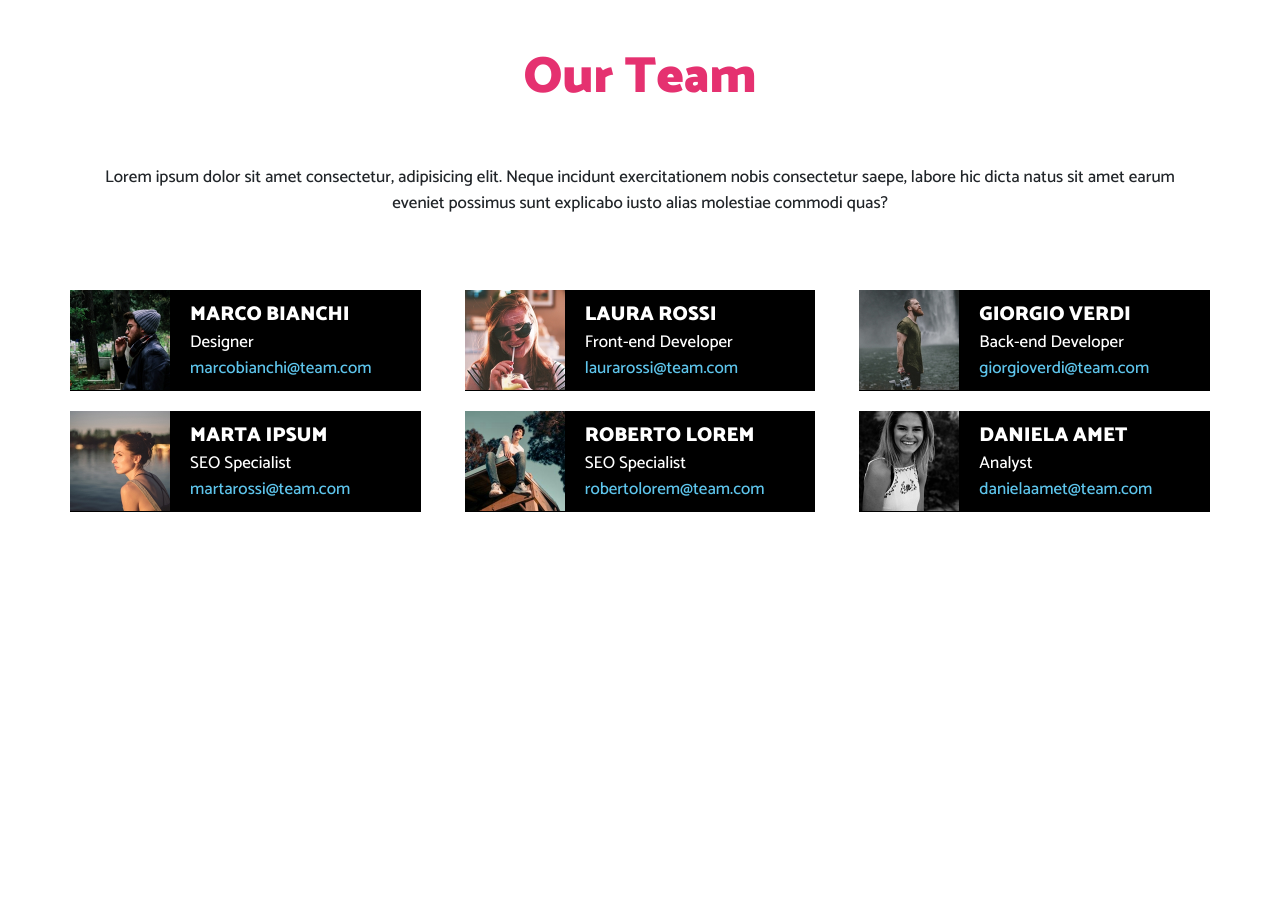
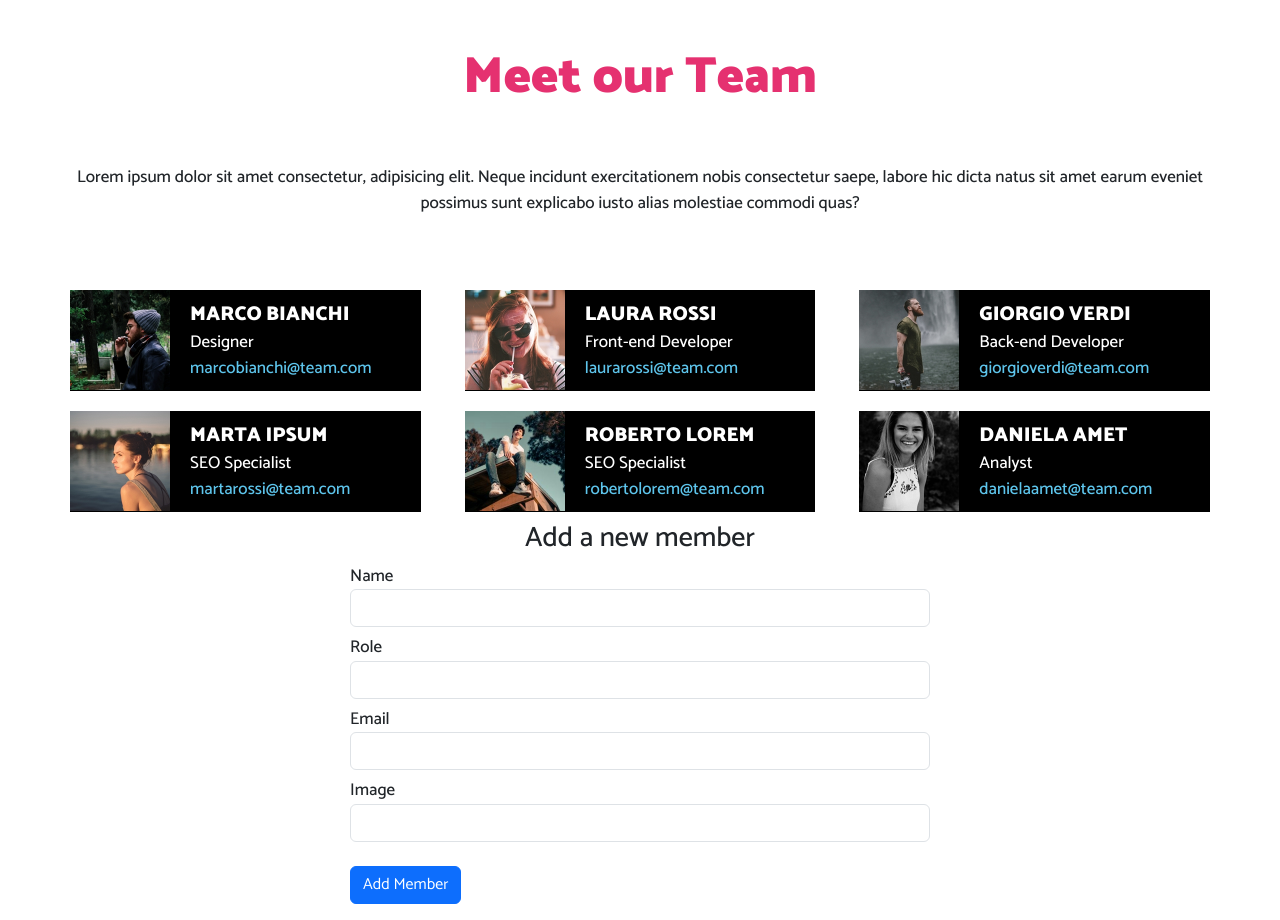
Before and after one commit to HaojieZhang123/js-our-team, a plain HTML site: page index.html in a window 1280 px wide. Before the commit the page ends 800 px from the top, so only its background shows below. Drawn offline with nearby package versions, Linux system fonts and the light colour scheme.

Commit message:
[UPD] Bonus, form added

```diff
--- a/css/style.css
+++ b/css/style.css
@@ -41,3 +41,7 @@ h1{
     text-decoration: none;
     color: #5EC5EC;
 }
+form{
+    width: 50%;
+    margin: 0 auto;
+}
--- a/index.html
+++ b/index.html
@@ -13,10 +13,10 @@
 <body>
 
     <!-- title section -->
-    <div class="container">
+    <div class="container-fluid">
         <div class="row">
             <div class="col-12 text-center py-5">
-                <h1 class="pb-5">Our Team</h1>
+                <h1 class="pb-5">Meet our Team</h1>
                 <p>Lorem ipsum dolor sit amet consectetur, adipisicing elit. Neque incidunt exercitationem nobis consectetur saepe, labore hic dicta natus sit amet earum eveniet possimus sunt explicabo iusto alias molestiae commodi quas?</p>
             </div>
         </div>
@@ -41,6 +41,41 @@
         </div>
     </div>
 
+    <!-- form section -->
+     <div class="container-fluid">
+        <div class="row">
+            <div class="col-12">
+
+                <h3 class="text-center">Add a new member</h3>
+
+                <form action="#" id="member-form" >
+
+                    <div class="my-2">
+                        <label class="label-control" for="name">Name</label>
+                        <input class="form-control" type="text" name="name" id="name">
+                    </div>
+
+                    <div class="my-2">
+                        <label class="label-control" for="role">Role</label>
+                        <input class="form-control" type="text" name="role" id="role">
+                    </div>
+
+                    <div class="my-2">
+                        <label class="label-control" for="email">Email</label>
+                        <input class="form-control" type="email" name="email" id="email">
+                    </div>
+
+                    <div class="my-2">
+                        <label class="label-control" for="img">Image</label>
+                        <input class="form-control" type="text" name="img" id="img">
+                    </div>
+
+                    <button type="submit" class="btn btn-primary my-3">Add Member</button>
+
+                </form>
+            </div>
+        </div>
+     </div>
 
     <script src="https://cdn.jsdelivr.net/npm/bootstrap@5.3.3/dist/js/bootstrap.bundle.min.js" integrity="sha384-YvpcrYf0tY3lHB60NNkmXc5s9fDVZLESaAA55NDzOxhy9GkcIdslK1eN7N6jIeHz" crossorigin="anonymous"></script>
     <script src="./js/script.js"></script>
```
